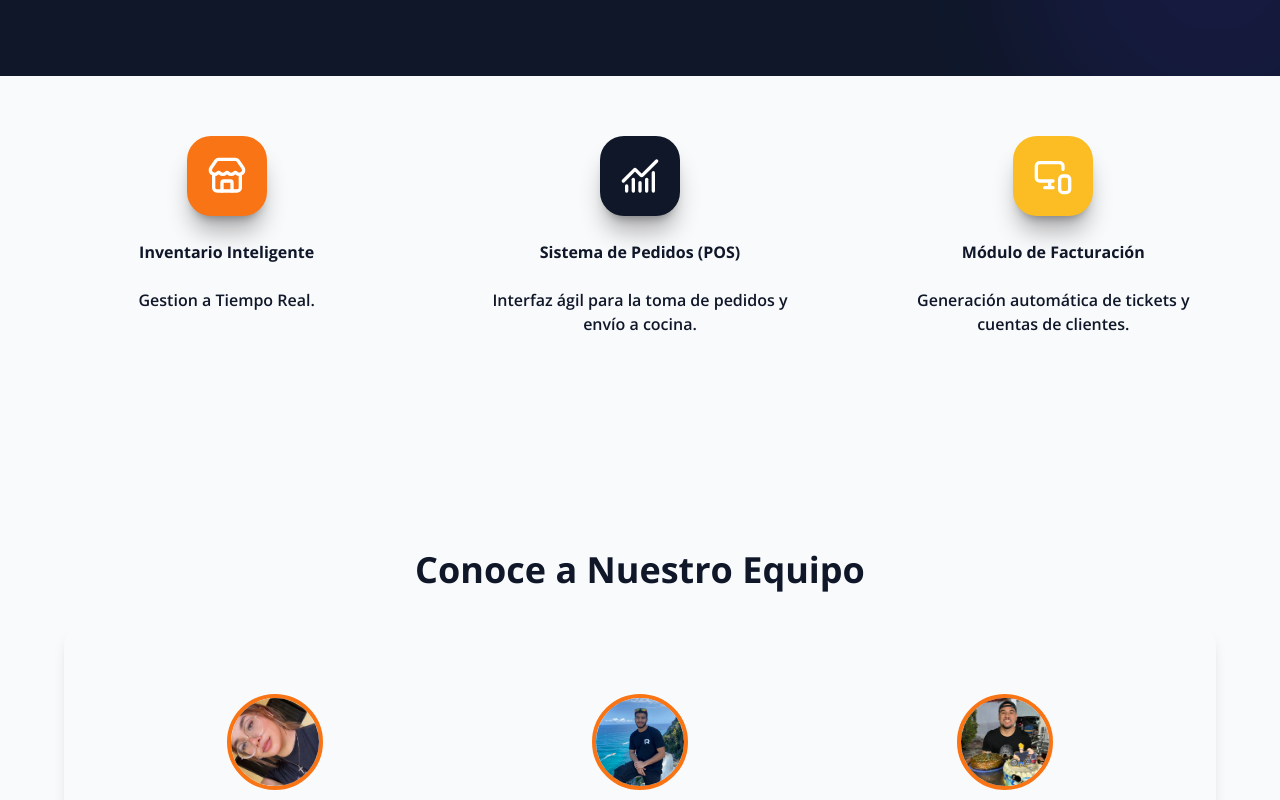
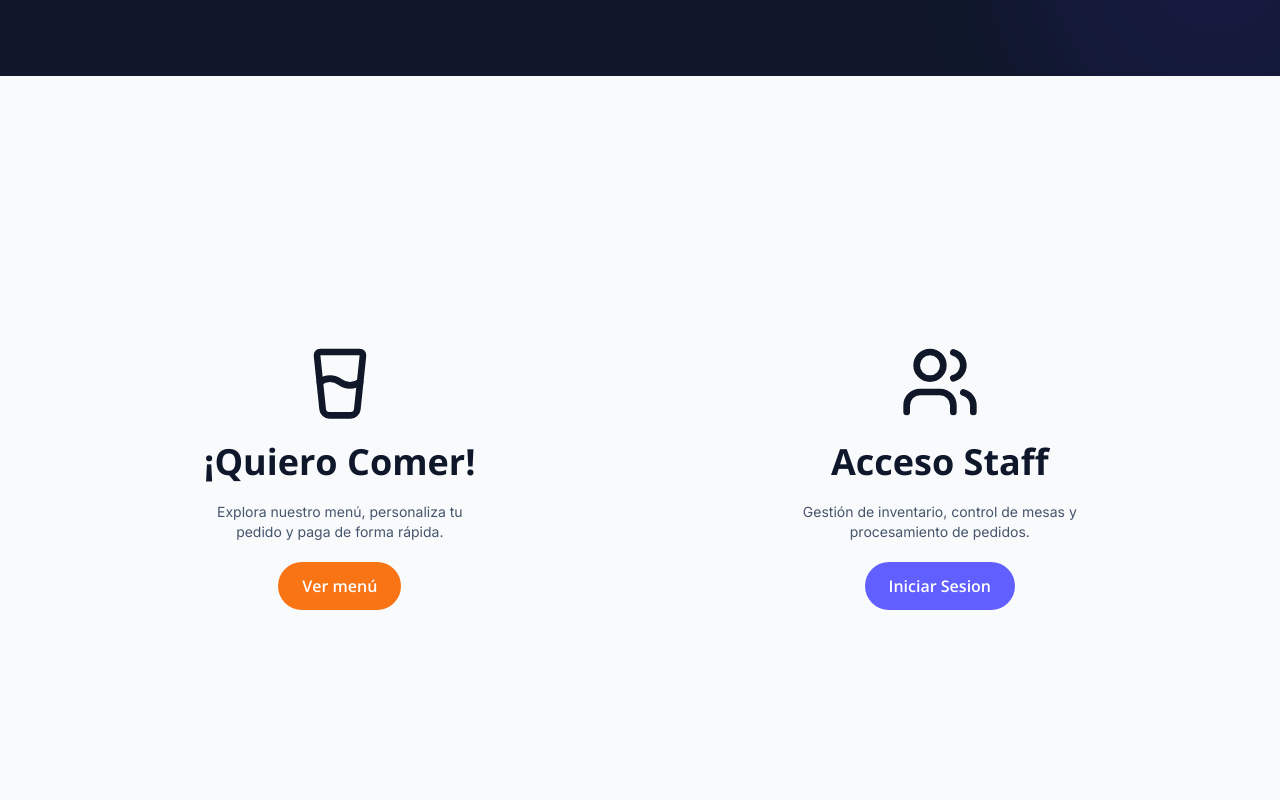
Before and after one commit to Leumas24K/Fast-Food-Control-ERP, a React (Vite) app: page / in a window 1280 px wide. Shown: the part 800-1600 px from the top of the page. Built offline with nearby package versions, Linux system fonts and the light colour scheme.

Commit message:
ajustando la pagina principal

```diff
--- a/src/components/About.jsx
+++ b/src/components/Home/About.jsx
@@ -1,6 +1,6 @@
-import samuel from "../assets/images/samuel-sanchez.jpeg"
-import sofi from "../assets/images/sofia-luis.jpeg"
-import jefferson from "../assets/images/jefferson.jpeg"
+import samuel from "../../assets/images/samuel-sanchez.jpeg"
+import sofi from "../../assets/images/sofia-luis.jpeg"
+import jefferson from "../../assets/images/jefferson.jpeg"
 
 export default function About() {
 
--- /dev/null
+++ b/src/components/Home/Action.jsx
@@ -0,0 +1,41 @@
+import { Link } from 'react-router';
+import { GlassWater,Users  } from 'lucide-react';
+
+export default function Action() {
+
+    const itemActions = [
+
+        {icon:<GlassWater size={80}/>, tittle:"¡Quiero Comer!",description:"Explora nuestro menú, personaliza tu pedido y paga de forma rápida.",bgbtn:"bg-primary",hoverbgbtn:"bg-amber-600", btn:"Ver menú",direction:"/menu"},
+        {icon:<Users size={80}/>, tittle:"Acceso Staff",description:"Gestión de inventario, control de mesas y procesamiento de pedidos.",bgbtn:"bg-indigo-500",hoverbgbtn:"bg-indigo-600", btn:"Iniciar Sesion",direction:"/login"}
+    ]
+
+
+
+  return (
+    <section className='bg-fondo-light flex flex-col md:flex-row justify-center items-center p-10 min-h-screen'>
+
+        {itemActions.map((item,index)=> (
+
+            <div key={index} className='flex flex-col items-center text-center gap-5 p-10 '>
+
+                <figure className='text-fondo-dark'>
+                    {item.icon}
+                </figure>
+
+                <h1 className='text-4xl font-bold text-slate-900'>{item.tittle}</h1>
+                <p className='text-sm font-Inter lg:px-30 text-slate-600'>{item.description}</p>
+                <Link
+                    to={item.direction}
+                    className={`${item.bgbtn} hover:${item.hoverbgbtn} px-6 py-3 rounded-full hover:scale-105 transition-all text-white font-semibold`}>{item.btn}
+                </Link>
+
+            </div>
+
+
+        ))
+
+        }
+
+    </section>
+  )
+}
--- a/src/components/Home/CardHome.jsx
+++ /dev/null
@@ -1,16 +0,0 @@
-export default function CardHome({icon, tittle, description}) {
-  return (
-    <div className='flex flex-col items-center gap-5 px-10 py-10'>
-
-        <figure>
-            <img src={icon} alt="" />
-        </figure>
-
-        <h1 className='text-4xl font-bold text-slate-900'>{tittle}</h1>
-
-        <p className='text-sm font-Inter lg:px-30 text-slate-600'>{description}</p>
-
-        <p></p>
-    </div>
-  )
-}
--- a/src/components/Services.jsx
+++ b/src/components/Home/Services.jsx
@@ -12,18 +12,19 @@ export default function Services() {
 
   return (
 
-    <div className='flex justify-center gap-10 p-10  bg-fondo-light '>
+    <div className='flex flex-col md:flex-row p-10 gap-20 justify-center  bg-fondo-light '>
 
       {itemsServices.map((item, index) => (
 
-        <div key={index} className='flex flex-col items-center  w-1/3 p-5 gap-6'>
+        <div key={index} className='flex flex-col text-center items-center justify-center gap-5  '>
 
           <figure className={`${item.bg}  p-5 rounded-3xl shadow-xl/30`}>
             {item.icon}
           </figure>
-          <h1 className='text-fondo-dark text-center font-bold'>{item.tittle}</h1>
+          <h1 className='text-fondo-dark text-2xl font-bold '>{item.tittle}</h1>
 
-          <p className='text-fondo-dark font-semibold text-center'>{item.description}</p>
+          <p className='text-slate-600 text-sm px-50 md:px-0 font-semibold '>{item.description}</p>
+
         </div>
 
       ))}
--- a/src/pages/Home.jsx
+++ b/src/pages/Home.jsx
@@ -1,50 +1,59 @@
-import { Link } from 'react-router'
-import CardHome from '../components/Home/CardHome'
-import iconFood from '../assets/icons/icon_food.svg'
-import iconManage from '../assets/icons/icon-manage.svg'
-
-export default function Home() {
+import Services from '../components/Home/Services'
+import About from '../components/Home/About'
+import Contact from '../components/Home/Contact'
+import Footer from '../components/Home/Footer'
+import Action from '../components/Home/Action'
+export default function LandingPage() {
 
   return (
-        <section className='bg-fondo-light text-center min-h-screen flex flex-col md:flex-row md:items-center md:justify-center  '>
 
-            <div className='bg-fondo-light flex-1 flex flex-col'>
-                <CardHome
+    <main>
 
-                    icon={iconFood}
-                    tittle={"¡Quiero Comer!"}
-                    description={"Explora nuestro menú, personaliza tu pedido y paga de forma rápida."}
+      <header id='Inicio' className='min-h-screen bg-fondo-dark text-center flex flex-col items-center justify-center p-10 gap-10 overflow-hidden relative'>
+        <div className="absolute w-96 h-96 top-[-10%] left-[-10%] blur-3xl opacity-10 z-0 bg-primary rounded-full"></div>
+        <div className="absolute w-96 h-96 bottom-[-10%] right-[-10%] blur-3xl opacity-10 z-0 bg-indigo-600 rounded-full"></div>
 
-                />
+        <span className="text-secondary font-bold uppercase">FastFood Pro Management v1.0</span>
 
-                <button>
-                    <Link
-                        to="/menu"
-                        className='bg-primary hover:bg-amber-600 px-6 py-3 rounded-full hover:scale-105 transition-all text-white font-semibold'
-                    >Ver Menú
-                    </Link>
-                </button>
-            </div>
+        <h1 className="text-white text-6xl md:text-7xl font-extrabold" >Sabor Real a la <br />
 
-            <div className='bg-fondo-light flex-1 mt-10 md:mt-0 flex flex-col '>
-                <CardHome
+          <span className="text-primary">Velocidad </span>
+          <span className="text-secondary">Digital.</span>
 
-                    icon={iconManage}
-                    tittle={"Acceso Staff"}
-                    description={"Gestión de inventario, control de mesas y procesamiento de pedidos."}
+        </h1>
 
-                />
+        <p className="text-lg font-Inter text-slate-400 max-w-2xl">Bienvenido a la nueva era de <strong>FastFood Pro</strong>. Gestiona tu negocio con precisión quirúrgica
+          o disfruta de nuestro menú diseñado para los amantes de la verdadera comida rápida.
+        </p>
 
-                <button>
-                    <Link
-                        to="/login"
-                        className='bg-indigo-500 hover:bg-indigo-600 px-6 py-3 rounded-full hover:scale-105 transition-all text-white font-semibold'
-                    >Iniciar Sesion
-                    </Link>
-                </button>
+        <a href='#Accion' className="bg-indigo-400 text-white px-6 py-3 rounded-2xl z-20 hover:bg-indigo-500 active:scale-95">Comienza la Experiencia</a>
+      </header>
 
-            </div>
+      <section id='Accion'>
+        <Action/>
+      </section>
 
-        </section>
+      <section id='Servicios'>
+
+        <Services/>
+
+      </section>
+
+      <section id='Nosotros'>
+
+        <About/>
+
+      </section>
+
+      <section id='Contactos'>
+        <Contact/>
+      </section>
+
+
+      <footer>
+        <Footer/>
+      </footer>
+
+    </main>
   )
 }
--- a/src/pages/LandingPage.jsx
+++ /dev/null
@@ -1,61 +0,0 @@
-import { Link } from 'react-router'
-import Services from '../components/Services'
-import About from '../components/About'
-import Contact from '../components/Contact'
-import Footer from '../components/Footer'
-export default function LandingPage() {
-
-  return (
-
-    <main>
-
-      <header id='Inicio' className='min-h-screen bg-fondo-dark text-center flex flex-col items-center justify-center p-10 gap-10 overflow-hidden relative'>
-        <div className="absolute w-96 h-96 top-[-10%] left-[-10%] blur-3xl opacity-10 z-0 bg-primary rounded-full"></div>
-        <div className="absolute w-96 h-96 bottom-[-10%] right-[-10%] blur-3xl opacity-10 z-0 bg-indigo-600 rounded-full"></div>
-
-        <span className="text-secondary font-bold uppercase">FastFood Pro Management v1.0</span>
-
-        <h1 className="text-white text-6xl md:text-7xl font-extrabold" >Sabor Real a la <br />
-
-          <span className="text-primary">Velocidad </span>
-          <span className="text-secondary">Digital.</span>
-
-        </h1>
-
-        <p className="text-lg font-Inter text-slate-400 max-w-2xl">Bienvenido a la nueva era de <strong>FastFood Pro</strong>. Gestiona tu negocio con precisión quirúrgica
-          o disfruta de nuestro menú diseñado para los amantes de la verdadera comida rápida.
-        </p>
-
-        <Link
-
-          to="/home"
-          className="bg-indigo-400 text-white px-6 py-3 rounded-2xl z-20 hover:bg-indigo-500 active:scale-95"
-        >Comienza la Experiencia
-
-        </Link>
-      </header>
-
-      <section id='Servicios'>
-
-        <Services/>
-
-      </section>
-
-      <section id='Nosotros'>
-
-        <About/>
-
-      </section>
-
-      <section id='Contactos'>
-        <Contact/>
-      </section>
-
-
-      <footer>
-        <Footer/>
-      </footer>
-
-    </main>
-  )
-}
--- a/src/routes/AppRouter.jsx
+++ b/src/routes/AppRouter.jsx
@@ -1,9 +1,8 @@
 import { Routes, Route, BrowserRouter } from 'react-router';
-import LandingPage from '../pages/LandingPage';
+import Home from '../pages/Home';
 import Login from '../pages/Login';
 import Menu from '../pages/Client/Menu';
 import NotFound from '../pages/NotFound';
-import Home from '../pages/Home';
 import DashboardAdmin from '../pages/Admin/DashboardAdmin';
 import AdminMenu from '../pages/Admin/AdminMenu';
 import AdminOverview from '../pages/Admin/AdminOverview';
@@ -26,8 +25,7 @@ export default function AppRouter() {
                     <Routes>
                         {/* RUTAS PÚBLICAS (Cualquiera accede) */}
                         <Route element={<MainNavbar />}>
-                            <Route path="/" element={<LandingPage />} />
-                            <Route path="/home" element={<Home />} />
+                            <Route path="/" element={<Home />} />
                             <Route path="/menu" element={<Menu />} />
                             <Route path="/cart" element={<Cart />} />
                             <Route path="/login" element={<Login />} />
```
Also changed, not shown: src/components/Home/Contact.jsx (renamed from src/components/Contact.jsx), src/components/Home/Footer.jsx (renamed from src/components/Footer.jsx).
